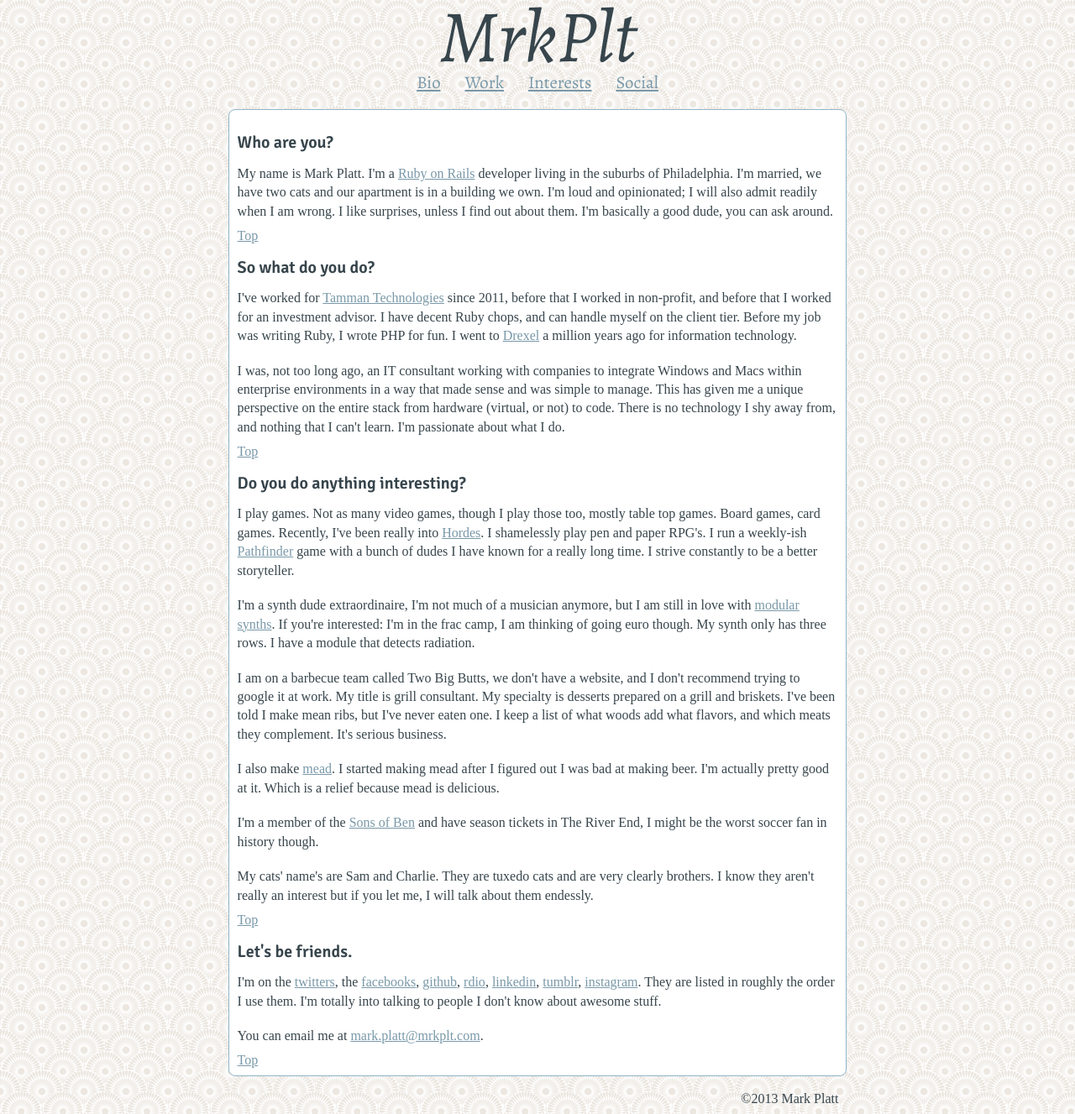
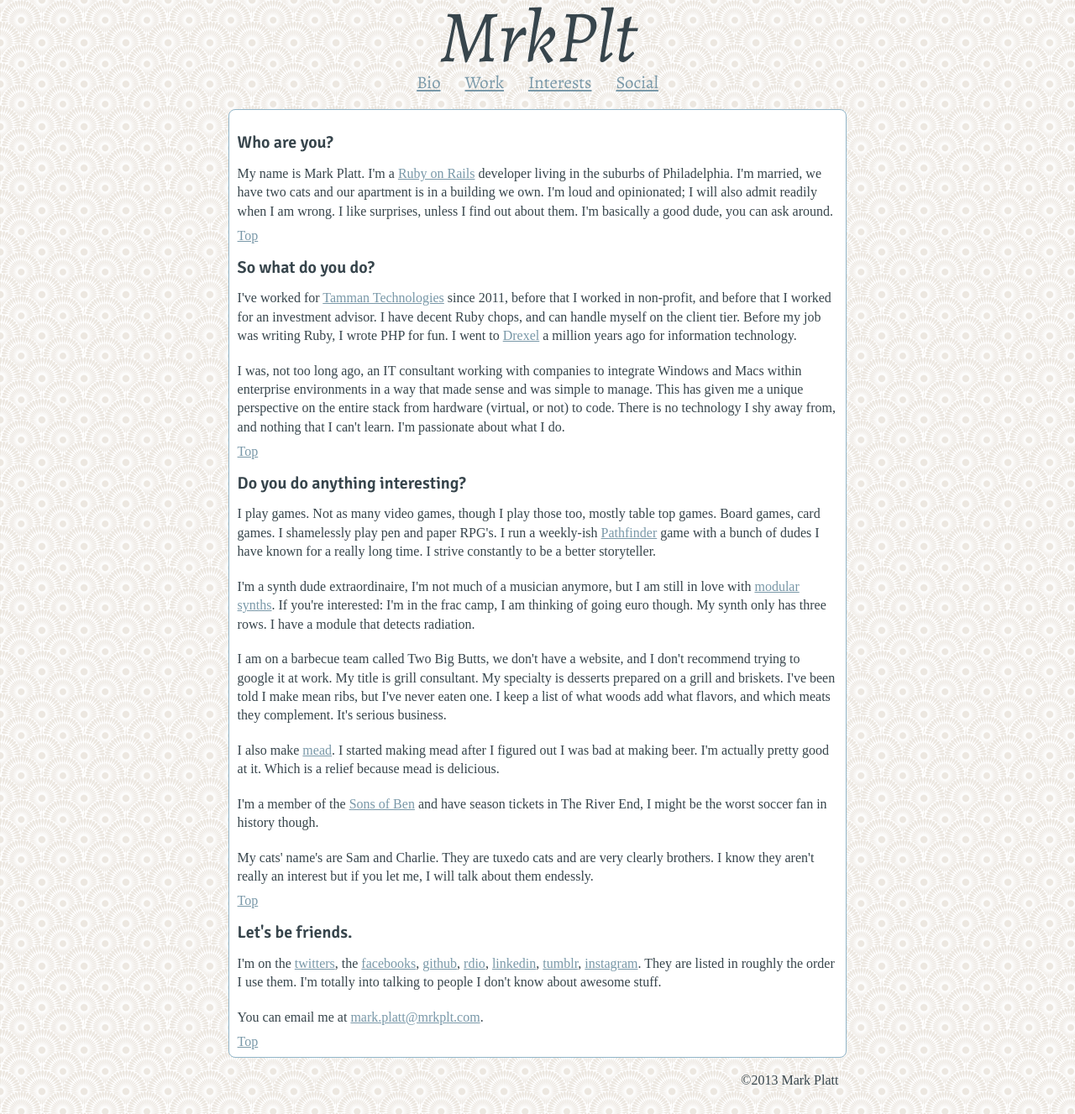
Before and after one commit to mrkplt/mrkplt.github.io, a Jekyll site: the page built from index.html, in a window 1280 px wide. Shown: the whole page at 84% size. Built offline with Jekyll 4.4.1, drawn with Linux system fonts in a browser that asks for light colours; some web fonts are replaced.

Commit message:
Remove hordes reference, but because I have not expressed an interest in it lately.

```diff
--- a/_includes/interests.html
+++ b/_includes/interests.html
@@ -1,5 +1,5 @@
 <h2 id='interests'>Do you do anything interesting?</h2>
-  <p>I play games. Not as many video games, though I play those too, mostly table top games. Board games, card games. Recently, I've been really into <a href="http://privateerpress.com/HORDES">Hordes</a>. I shamelessly play pen and paper RPG's. I run a weekly-ish <a href="http://paizo.com/pathfinder">Pathfinder</a> game with a bunch of dudes I have known for a really long time. I strive constantly to be a better storyteller.</p>
+  <p>I play games. Not as many video games, though I play those too, mostly table top games. Board games, card games. I shamelessly play pen and paper RPG's. I run a weekly-ish <a href="http://paizo.com/pathfinder">Pathfinder</a> game with a bunch of dudes I have known for a really long time. I strive constantly to be a better storyteller.</p>
 
   <p>I'm a synth dude extraordinaire, I'm not much of a musician anymore, but I am still in love with <a href="http://en.wikipedia.org/wiki/Modular_synthesizer">modular synths</a>. If you're interested: I'm in the frac camp, I am thinking of going euro though. My synth only has three rows. I have a module that detects radiation.</p>
 
```
